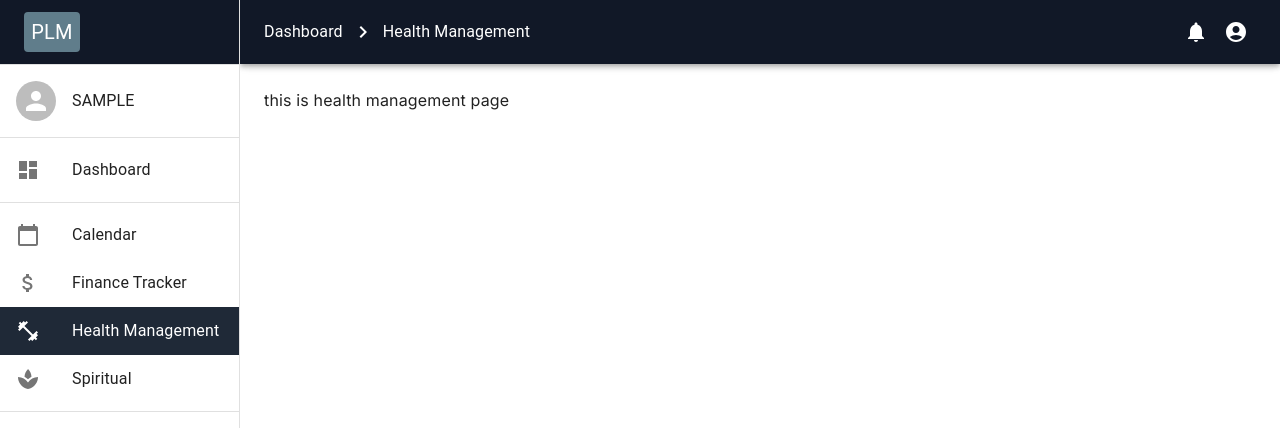
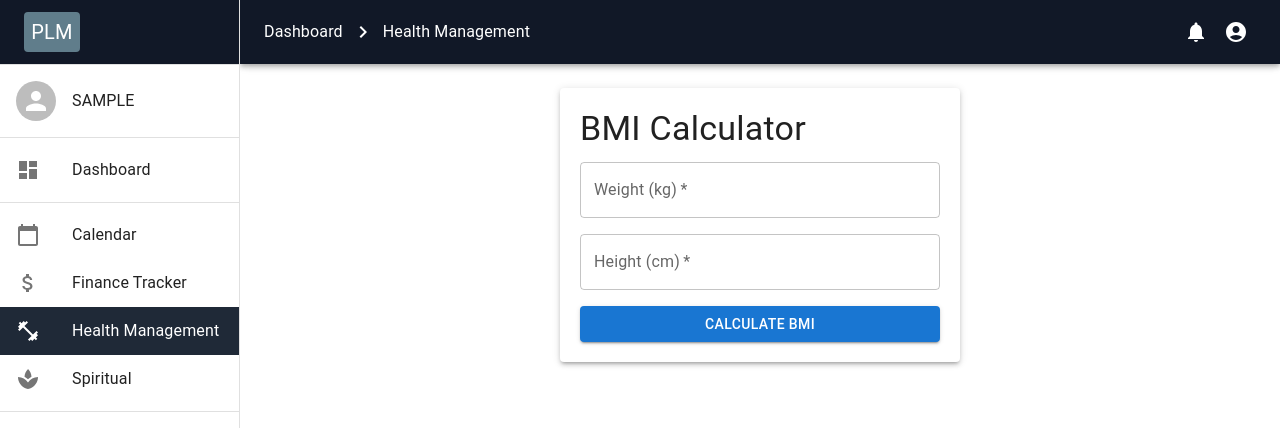
Before and after one commit to Haresh9996/Personal-life-manager, a Next.js app: page /healthmanagement in a window 1280 px wide. Shown: the top 428 px of the page. Built offline with nearby package versions, Linux system fonts and the light colour scheme; sample sign-in values are in the browser's storage.

Commit message:
BMI calculator

```diff
--- a/src/app/calendar/page.jsx
+++ b/src/app/calendar/page.jsx
@@ -4,10 +4,11 @@ import dayjs from 'dayjs';
 import { AdapterDayjs } from '@mui/x-date-pickers/AdapterDayjs';
 import { LocalizationProvider } from '@mui/x-date-pickers/LocalizationProvider';
 import { DateCalendar } from '@mui/x-date-pickers/DateCalendar';
-import { Modal, Box, TextField, Button, Typography, List, ListItem, ListItemText, Paper, Divider } from '@mui/material';
+import { Modal, Box, TextField, Button, Typography, List, ListItem, ListItemText, Paper, Divider, IconButton } from '@mui/material';
 import SideDrawer from "../_components/SideDrawer";
 import { useEffect, useState } from 'react';
 import { Toaster, toast } from 'sonner';
+import { Delete, Edit } from '@mui/icons-material';
 
 export default function CalendarPage() {
     const [selectedDate, setSelectedDate] = useState(null);
@@ -118,12 +119,27 @@ export default function CalendarPage() {
                         </Paper>
                         <Paper sx={{ p: 2, flex: 2 }}>
                             <Typography variant="h6">Events</Typography>
+
                             {Object.keys(events).map((date, index) => (
                                 <div key={index}>
                                     <Typography variant="subtitle1">{date}</Typography>
                                     <List>
                                         {events[date].map((event, idx) => (
-                                            <ListItem key={idx}>
+                                            <ListItem key={idx}
+                                                secondaryAction={
+                                                    <>
+                                                        <IconButton edge="end" aria-label="edit"
+                                                        // onClick={() => handleEditEvent(date, idx)}
+                                                        >
+                                                            <Edit />
+                                                        </IconButton>
+                                                        <IconButton edge="end" aria-label="delete"
+                                                        // onClick={() => handleDeleteEvent(date, idx)}
+                                                        >
+                                                            <Delete />
+                                                        </IconButton>
+                                                    </>
+                                                }>
                                                 <ListItemText primary={event} />
                                             </ListItem>
                                         ))}
@@ -131,6 +147,7 @@ export default function CalendarPage() {
                                     <Divider />
                                 </div>
                             ))}
+
                         </Paper>
                     </Box>
                 </LocalizationProvider>
--- a/src/app/healthmanagement/page.jsx
+++ b/src/app/healthmanagement/page.jsx
@@ -1,11 +1,74 @@
+// pages/bmi.js
+
+"use client";
+import { useState } from "react";
+import { TextField, Button, Typography, Box, Paper } from "@mui/material";
 import SideDrawer from "../_components/SideDrawer";
 
-export default function page() {
+export default function BMICalculator() {
+    const [weight, setWeight] = useState('');
+    const [height, setHeight] = useState('');
+    const [bmi, setBmi] = useState(null);
+    const [message, setMessage] = useState('');
+
+    const calculateBMI = (e) => {
+        e.preventDefault();
+
+        const heightInMeters = height / 100;
+        const calculatedBmi = (weight / (heightInMeters * heightInMeters)).toFixed(2);
+        setBmi(calculatedBmi);
+
+        let bmiMessage = '';
+        if (calculatedBmi < 18.5) {
+            bmiMessage = 'Underweight';
+        } else if (calculatedBmi >= 18.5 && calculatedBmi < 24.9) {
+            bmiMessage = 'Normal weight';
+        } else if (calculatedBmi >= 25 && calculatedBmi < 29.9) {
+            bmiMessage = 'Overweight';
+        } else {
+            bmiMessage = 'Obese';
+        }
+        setMessage(bmiMessage);
+    };
+
     return (
-        <>
-            <SideDrawer>
-                this is health management page
-            </SideDrawer>
-        </>
-    )
-};
+        <SideDrawer>
+            <Paper elevation={3} style={{ padding: '20px', maxWidth: '400px', margin: '0 auto' }}>
+                <Typography variant="h4" component="h1" gutterBottom>
+                    BMI Calculator
+                </Typography>
+                <form onSubmit={calculateBMI}>
+                    <Box mb={2}>
+                        <TextField
+                            label="Weight (kg)"
+                            type="number"
+                            fullWidth
+                            value={weight}
+                            onChange={(e) => setWeight(e.target.value)}
+                            required
+                        />
+                    </Box>
+                    <Box mb={2}>
+                        <TextField
+                            label="Height (cm)"
+                            type="number"
+                            fullWidth
+                            value={height}
+                            onChange={(e) => setHeight(e.target.value)}
+                            required
+                        />
+                    </Box>
+                    <Button variant="contained" color="primary" type="submit" fullWidth>
+                        Calculate BMI
+                    </Button>
+                </form>
+                {bmi && (
+                    <Box mt={3} textAlign="center">
+                        <Typography variant="h5">Your BMI: {bmi}</Typography>
+                        <Typography variant="body1">{message}</Typography>
+                    </Box>
+                )}
+            </Paper>
+        </SideDrawer>
+    );
+}
```
